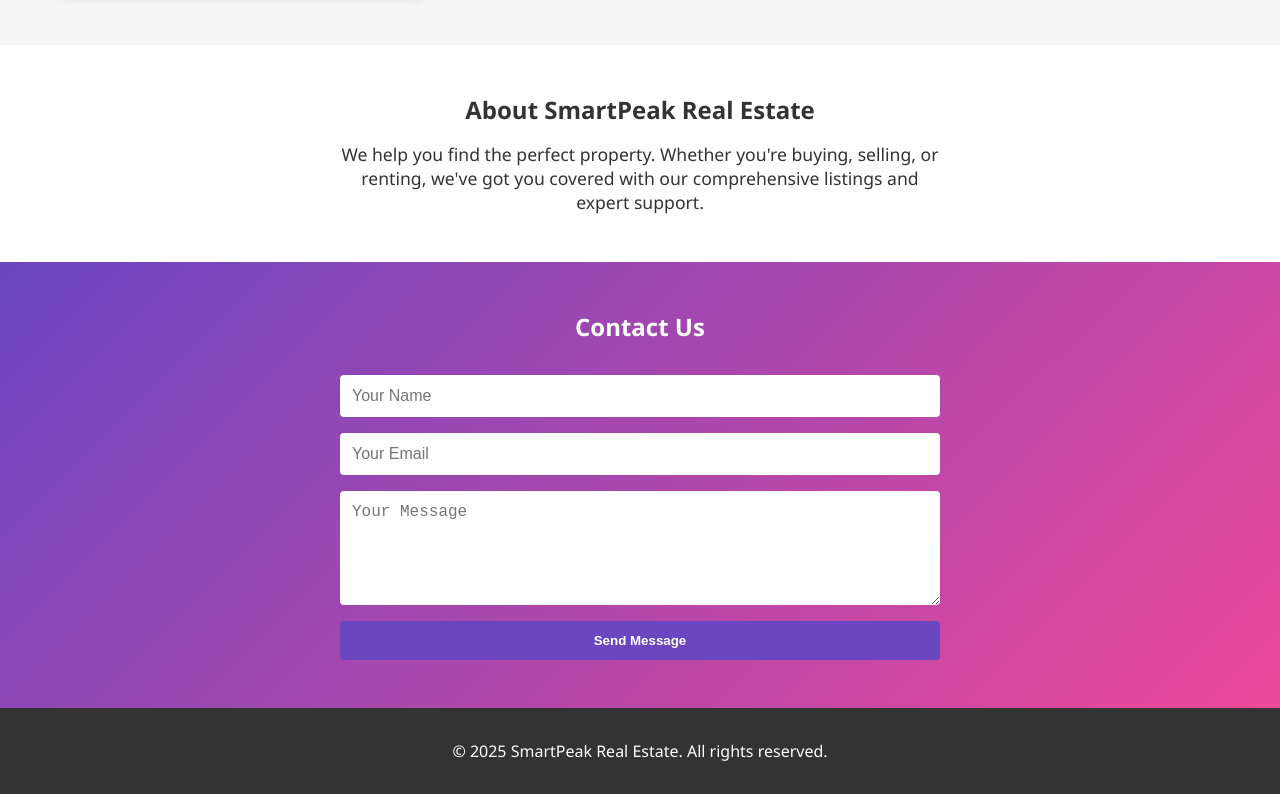
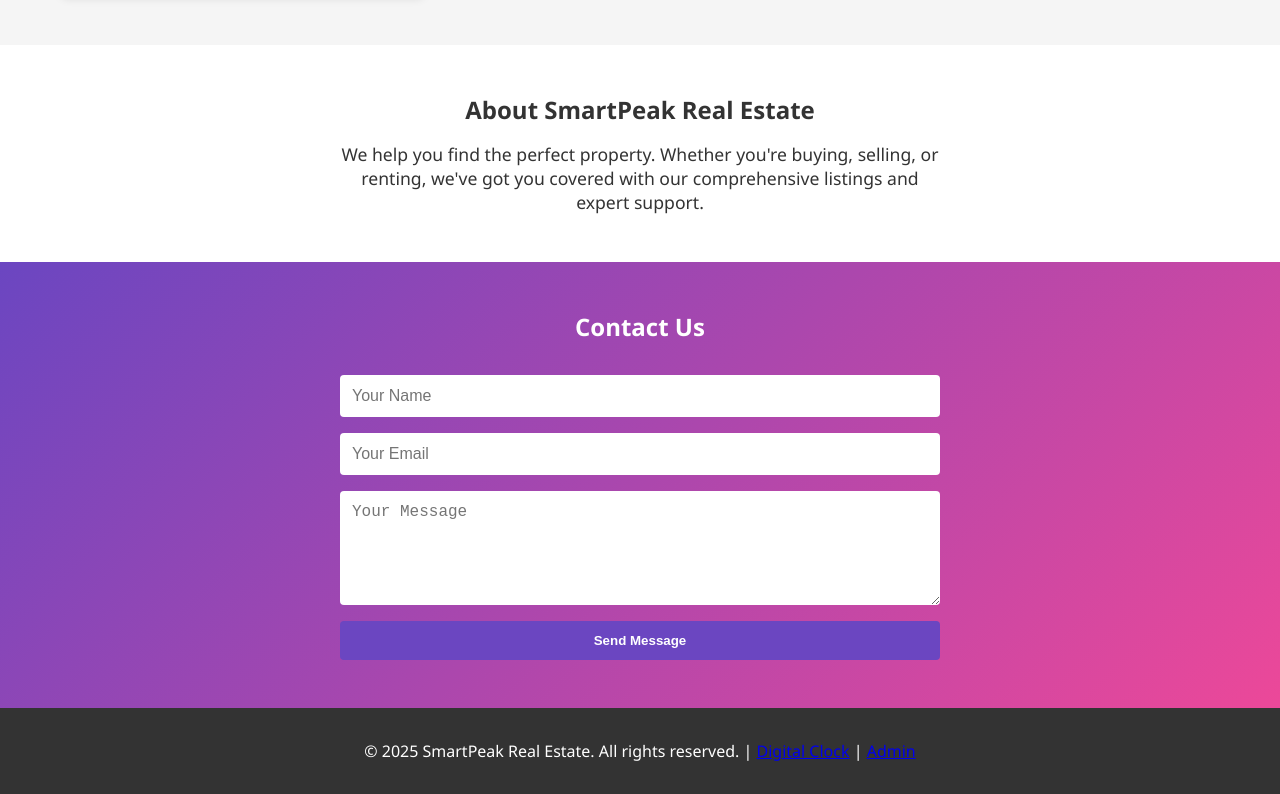
Before and after one commit to Smartpeak12/Smart, a plain HTML site: page index.html in a window 1280 px wide. Shown: the part 1673-2467 px from the top of the page. Drawn offline with Linux system fonts and the light colour scheme.

Commit message:
Update index.html with clock link and improved navigation

```diff
--- a/index.html
+++ b/index.html
@@ -16,6 +16,7 @@
             <div class="nav-links">
                 <a href="#home">Home</a>
                 <a href="#properties">Properties</a>
+                <a href="clock.html">⏰ Clock</a>
                 <a href="admin.html">Admin</a>
                 <a href="favorites.html">❤️ Favorites</a>
                 <button id="theme-toggle" class="theme-btn">🌙</button>
@@ -113,7 +114,7 @@
 
     <!-- Footer -->
     <footer>
-        <p>&copy; 2025 SmartPeak Real Estate. All rights reserved.</p>
+        <p>&copy; 2025 SmartPeak Real Estate. All rights reserved. | <a href="clock.html">Digital Clock</a> | <a href="admin.html">Admin</a></p>
     </footer>
 
     <script src="i18n.js"></script>
```
